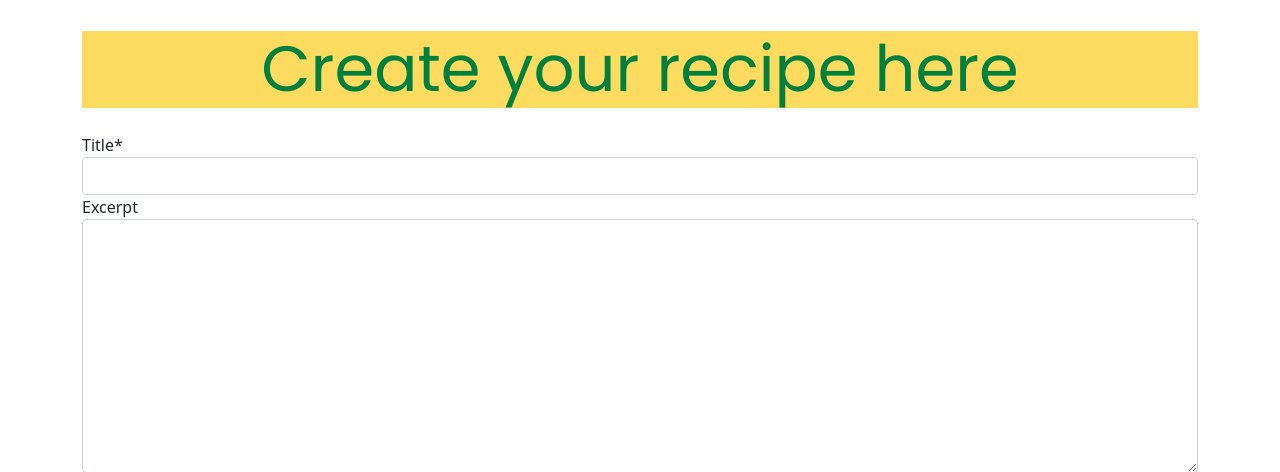
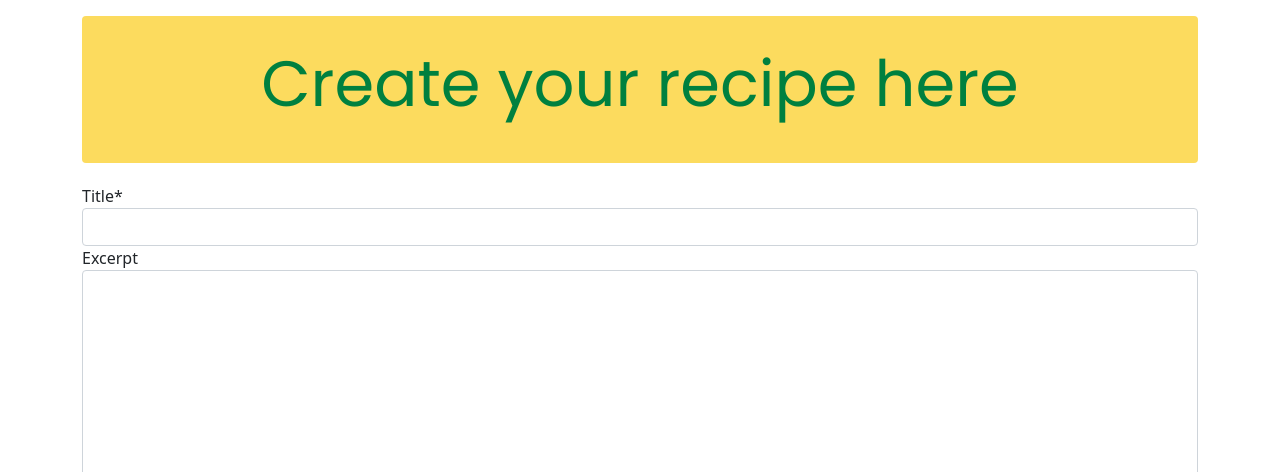
Before and after one commit to Kat632/PP4-LettuceEat, a Django app: page /add-recipe/ in a window 1280 px wide. Shown: the part 177-649 px from the top of the page. Run offline with Django 3.2, Linux system fonts and the light colour scheme; the visitor is signed in with stand-in values (Sample User, id 1); some libraries are stand-ins or nearby versions.

Commit message:
fix yellow box

```diff
--- a/static/css/style.css
+++ b/static/css/style.css
@@ -174,10 +174,6 @@ p {
   top: 1px;
 }
 
-.yellow-box {
-  background-color: #fcdb5e;
-}
-
 /*
  FOOTER
 */
@@ -278,3 +274,11 @@ ABOUT PAGE
 .salad-quote {
   margin-top: 105px;
 }
+
+/*
+CREATE AND EDIT
+*/
+.yellow-box {
+  background-color: #fcdb5e;
+  padding: 15px;
+}
--- a/templates/create_recipe.html
+++ b/templates/create_recipe.html
@@ -25,7 +25,7 @@ aria-current="page" id="active-green"
 <div class="container text-dark">
     <div class="row">
         <div class="col mt-3 mb-5">
-            <div class="yellow-box">
+            <div class="yellow-box rounded">
                 <h2 class="text-center lettuce-text">Create your recipe here</h2>
             </div>
             <form action="." method="post" style="margin-top: 1.3em;" enctype="multipart/form-data">
--- a/templates/edit_recipe.html
+++ b/templates/edit_recipe.html
@@ -15,7 +15,9 @@
     <div class="container text-dark">
         <div class="row">
             <div class="col mt-3 mb-5">
-                <h2 class="text-center lettuce-text">Edit Your Recipe</h2>
+                <div class="yellow-box rounded">
+                    <h2 class="text-center lettuce-text">Edit Your Recipe</h2>
+                </div>
                 <form action="?action=save" method="post" style="margin-top: 1.3em;" enctype="multipart/form-data">
                     <div class="row">
                         <div class="col">
```
